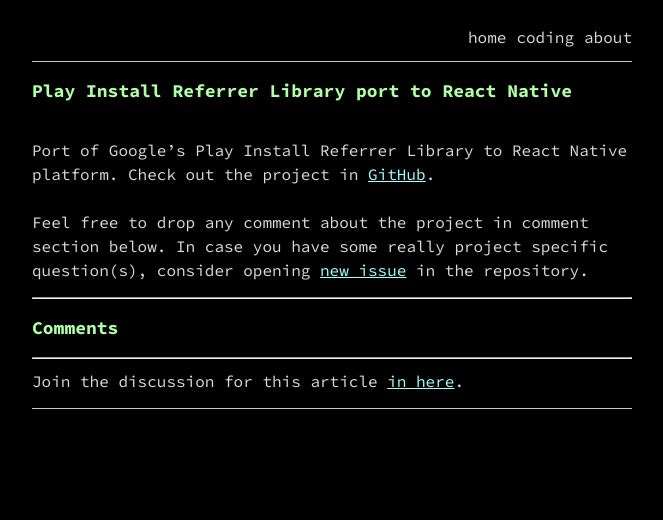
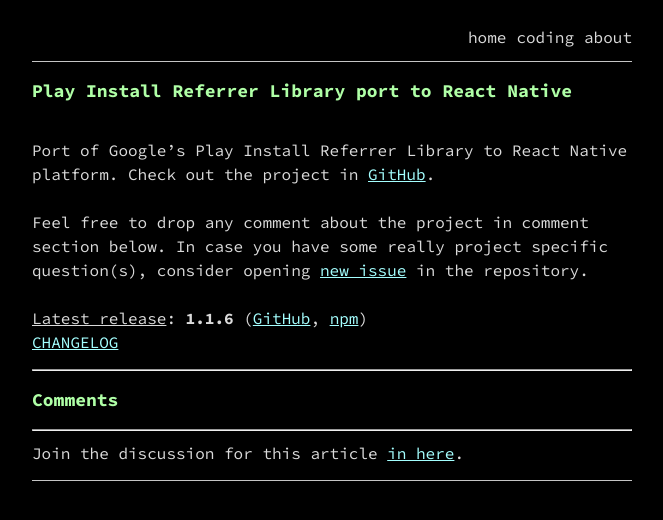
Before and after one commit to uerceg/uerceg.github.io, a Jekyll site: the page built from _posts/coding/2020-09-07-play-install-referrer-react-native.markdown, in a window 1280 px wide. Shown: the top 520 px of the page, without its empty margins (308-971 px from the left). Built offline with Jekyll 4.4.1, drawn with Linux system fonts in a browser that asks for light colours.

Commit message:
add additional play-install-referrer-react-native post info

```diff
--- a/_posts/coding/2020-09-07-play-install-referrer-react-native.markdown
+++ b/_posts/coding/2020-09-07-play-install-referrer-react-native.markdown
@@ -11,3 +11,6 @@ comments_id: 4
 Port of Google's Play Install Referrer Library to React Native platform. Check out the project in [GitHub](https://github.com/ugi/play-install-referrer-react-native).
 &nbsp;
 Feel free to drop any comment about the project in comment section below. In case you have some really project specific question(s), consider opening [new issue](https://github.com/ugi/play-install-referrer-react-native/issues/new/choose) in the repository.
+&nbsp;
+<ins>Latest release</ins>: **1.1.6** ([GitHub](https://github.com/uerceg/play-install-referrer-react-native/releases/tag/v1.1.6), [npm](https://www.npmjs.com/package/react-native-play-install-referrer))
+[CHANGELOG](https://github.com/uerceg/play-install-referrer-react-native/blob/master/CHANGELOG.md)
```
